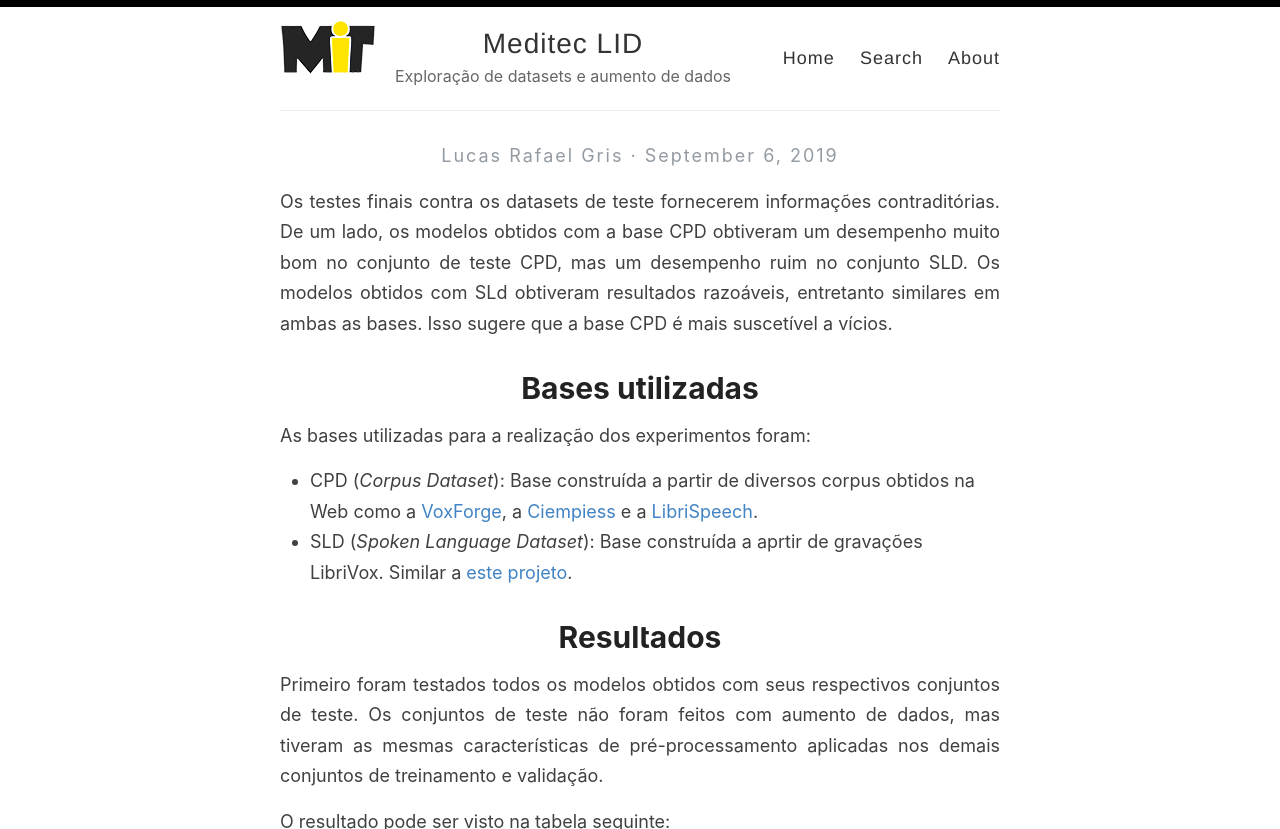
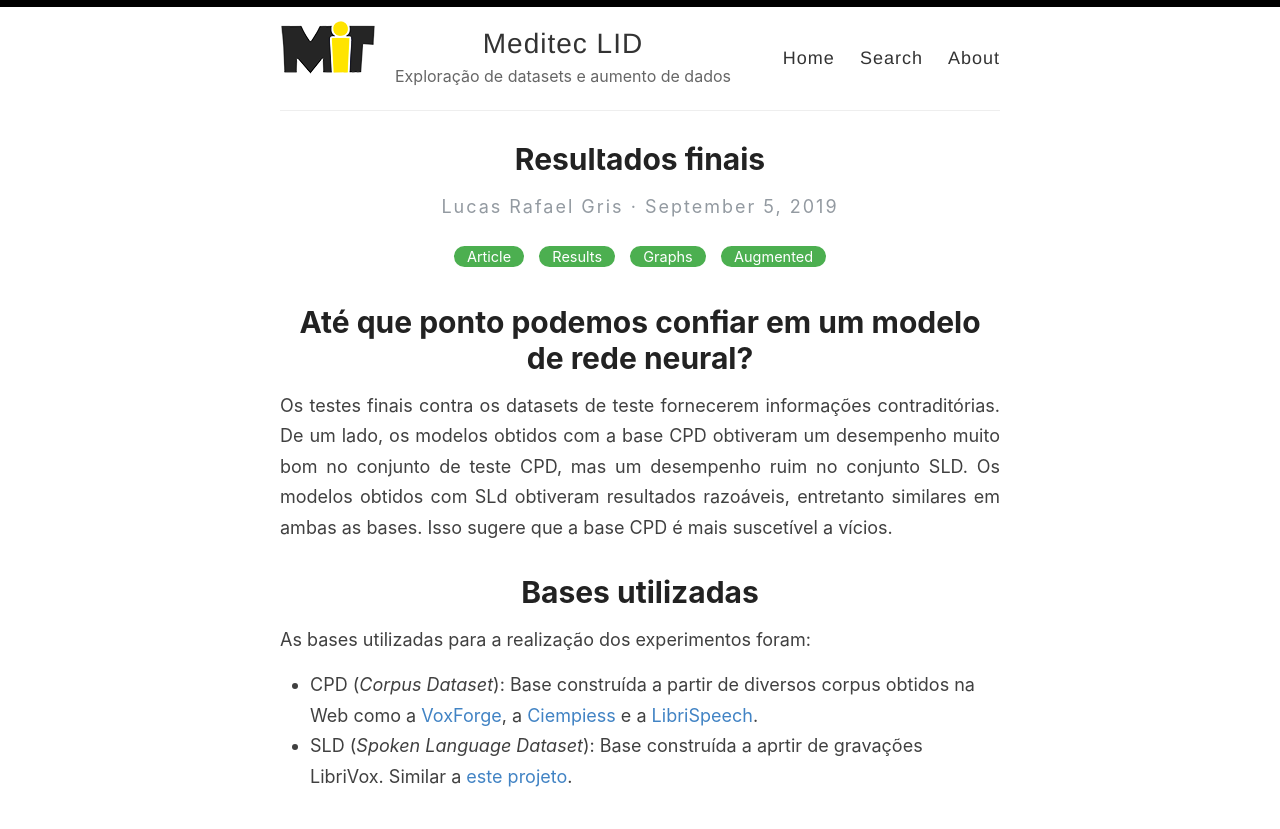
Before and after one commit to lucasgris/meditec-lid-pages, a Jekyll site: the page built from _posts/2019-09-05-finalresults.md, in a window 1280 px wide and 900 px high, cut to the strip 0-829 px from the top of the window. Built offline with Jekyll 4.4.1, drawn with Linux system fonts in a browser that asks for light colours; our own code applies the rules of GitHub Pages for plain Markdown files.

Commit message:
Update 2019-09-05-finalresults.md

```diff
--- a/_posts/2019-09-05-finalresults.md
+++ b/_posts/2019-09-05-finalresults.md
@@ -1,8 +1,10 @@
 ---
 layout: post
-title: Resultados finais: até que ponto podemos confiar em um modelo de rede neural?
+title: Resultados finais
 categories: [Article,Results,Graphs,Augmented]
 ---
+
+# Até que ponto podemos confiar em um modelo de rede neural?
 
 Os testes finais contra os datasets de teste fornecerem informações contraditórias. De um lado, os modelos obtidos com a base CPD obtiveram um desempenho muito bom no conjunto de teste CPD, mas um desempenho ruim no conjunto SLD. Os modelos obtidos com SLd obtiveram resultados razoáveis, entretanto similares em ambas as bases. Isso sugere que a base CPD é mais suscetível a vícios.
 
```
